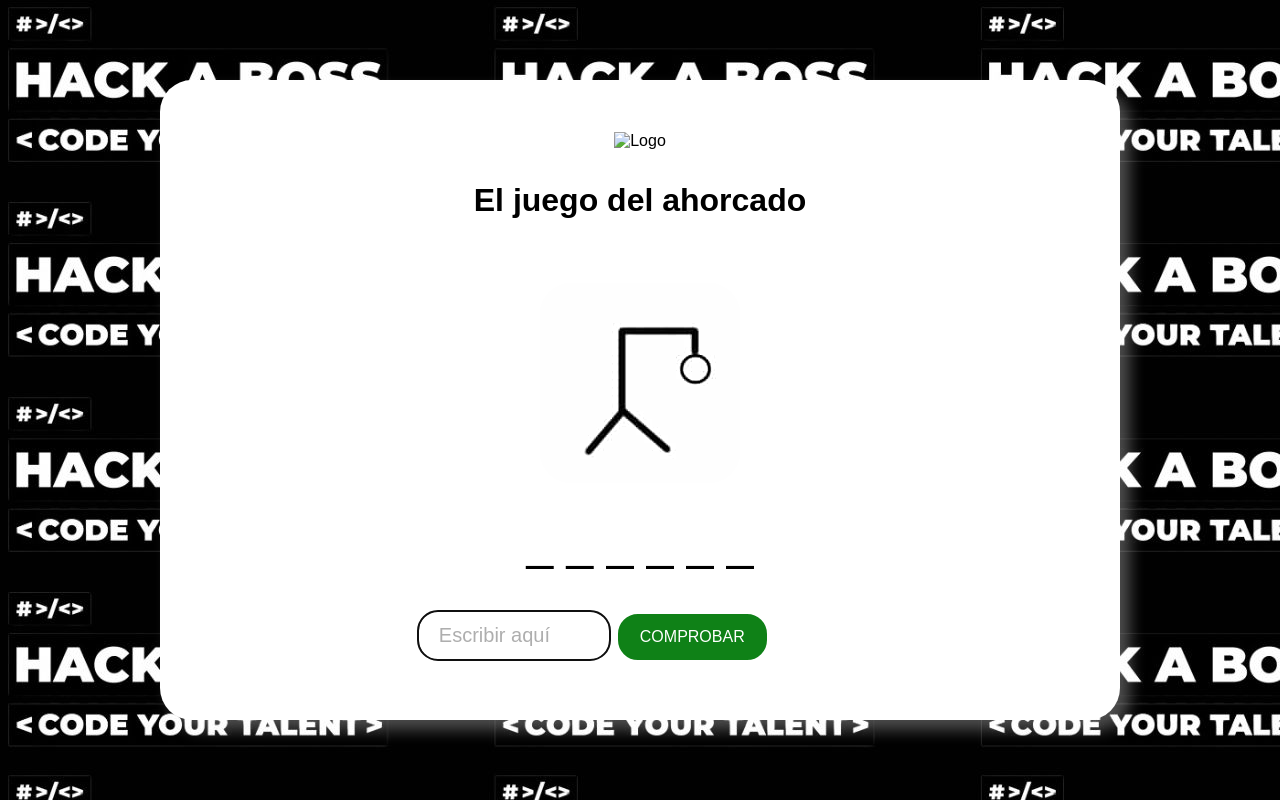
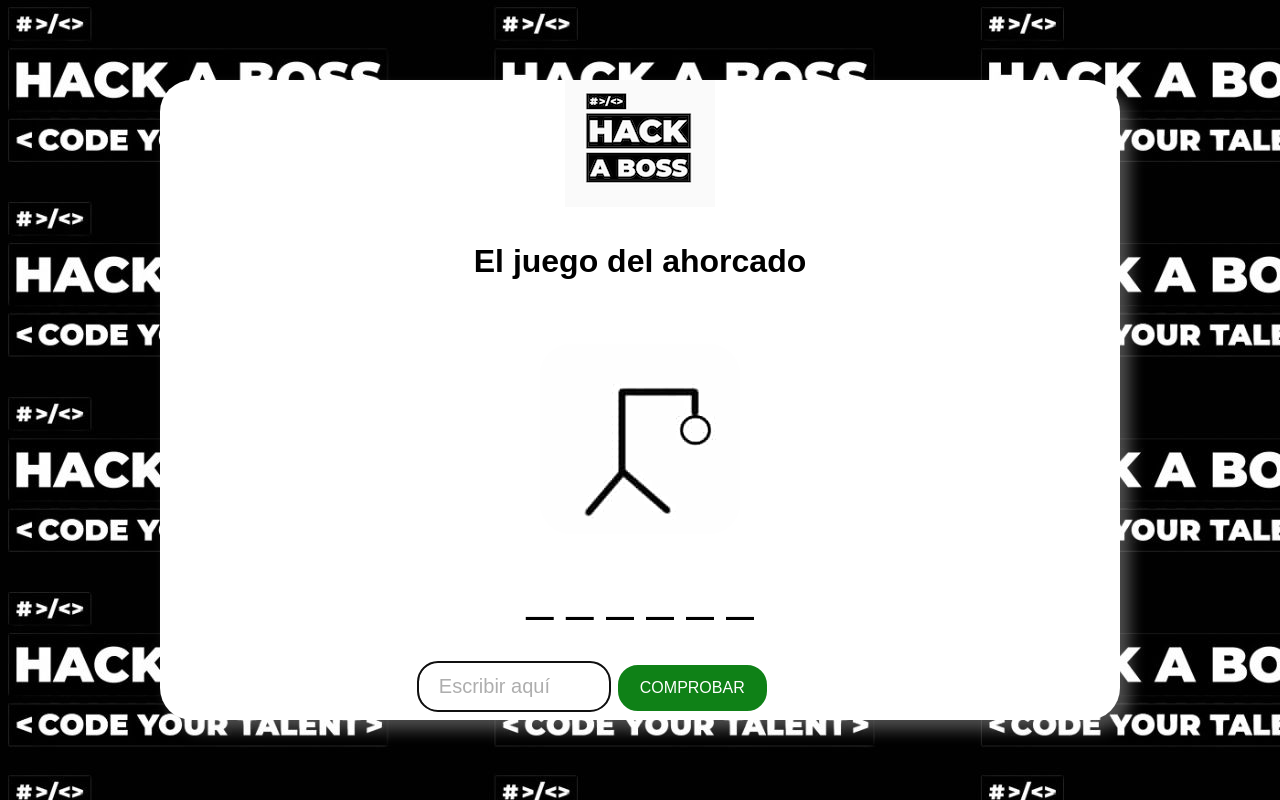
Before and after one commit to miguelangelmhe/Proyecto_Ahorcado, a plain HTML site: page index.html in a window 1280 px wide. Drawn offline with Linux system fonts and the light colour scheme.

Commit message:
corregir logo

```diff
--- a/index.html
+++ b/index.html
@@ -12,7 +12,7 @@
 
       <div id="logo-container">
 
-        <img src="/img/logo.png" alt="Logo" />
+        <img src="/logo.png" alt="Logo" />
       </div>
 
       <h1>El juego del ahorcado</h1>
```
